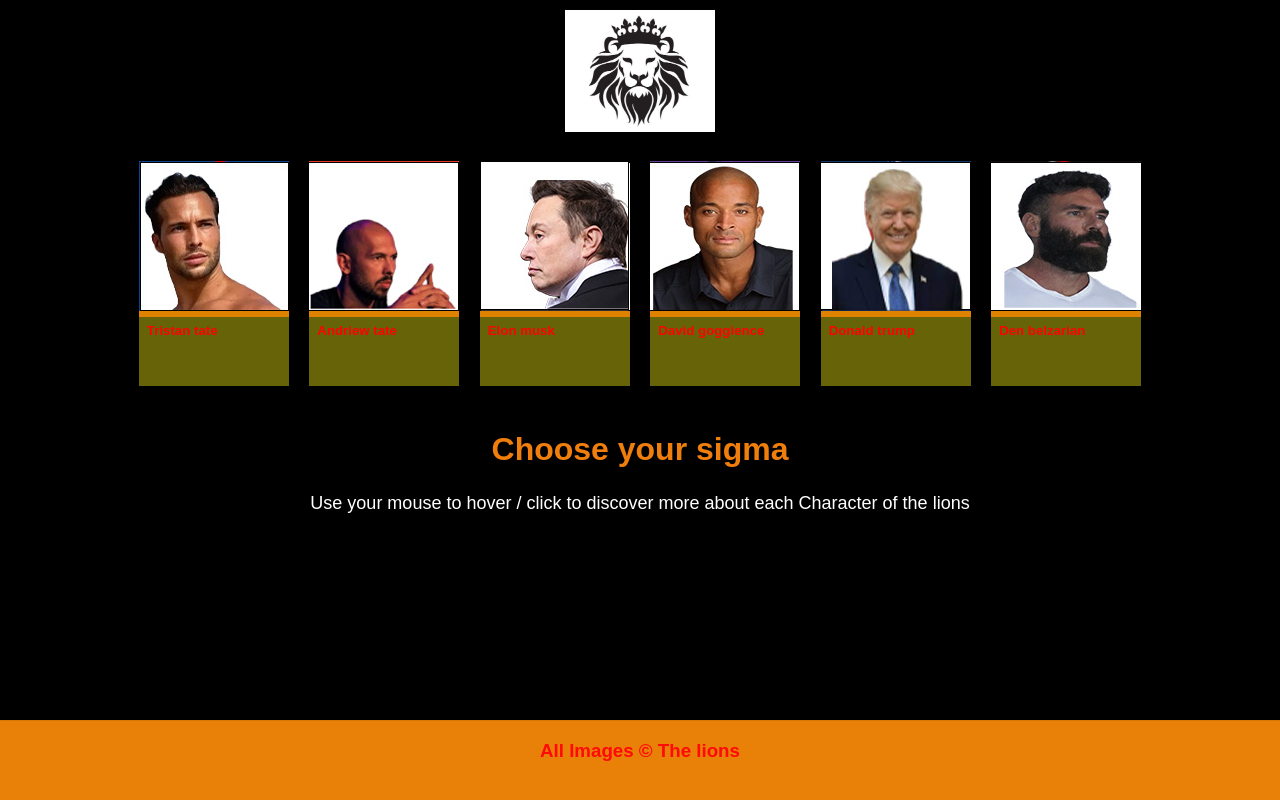
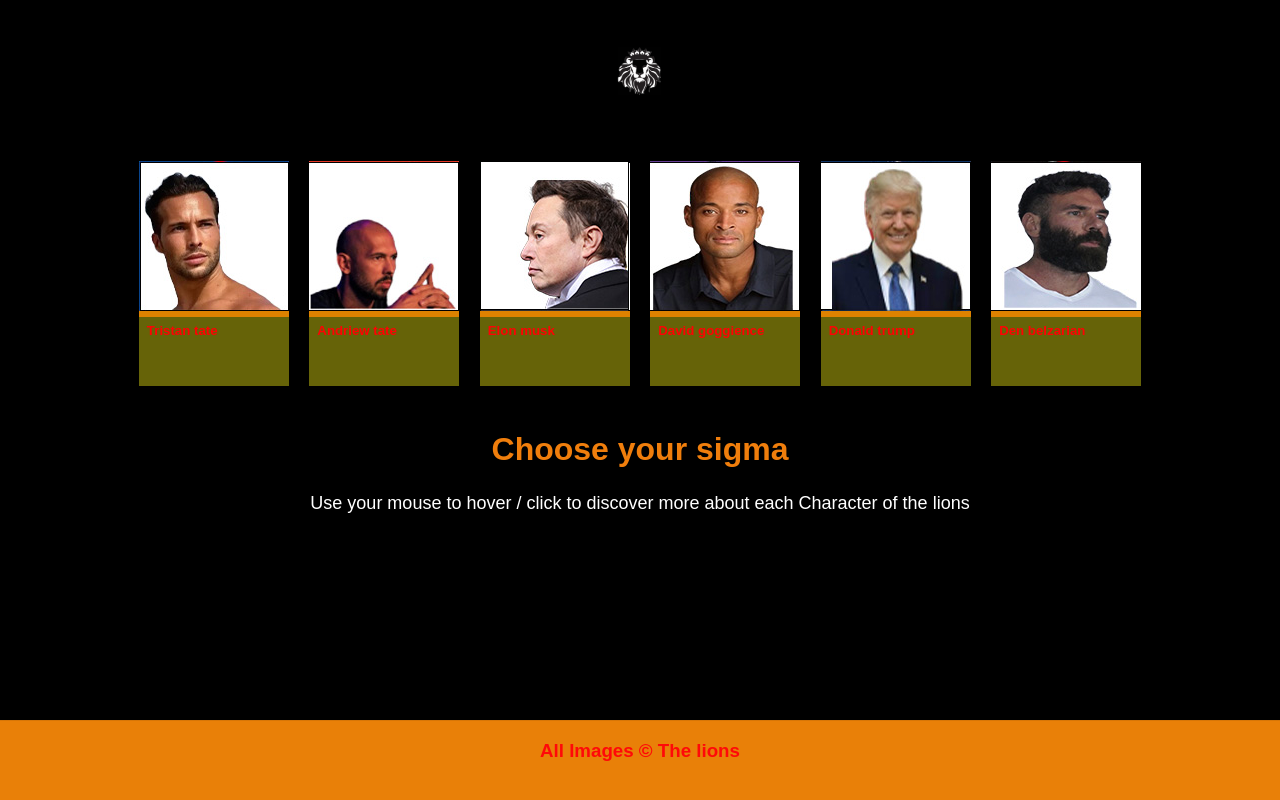
Before and after one commit to snehpatel200603/Sneh_Patel_hw3, a plain HTML site: page index.html in a window 1280 px wide. Drawn offline with Linux system fonts and the light colour scheme.

Commit message:
THESE ARE SOME CHANGES

```diff
--- a/index.html
+++ b/index.html
@@ -12,7 +12,7 @@
 <body>
     <header>
         <h1 class="hidden">All About the Team</h1>
-        <img src="images/logolions.jpeg" alt="the lions main logo" id="main-logo">
+        <img src="images/thelionslogo.png" alt="the lions main logo" id="main-logo">
     </header>
 
     <main>
```
Also changed, not shown: images/thelionslogo.png (added), 1 other file.
